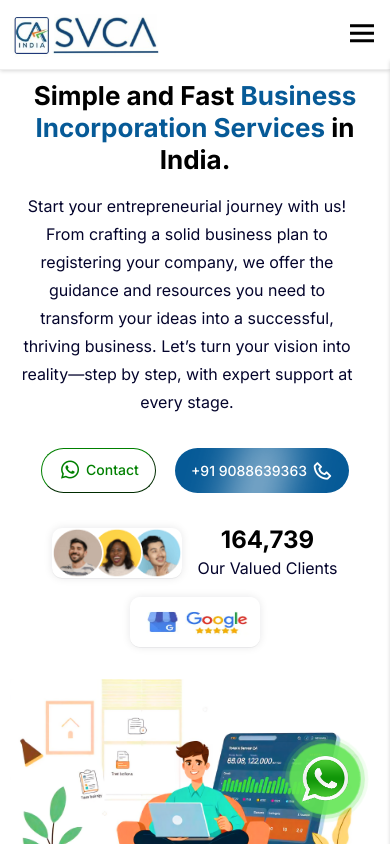
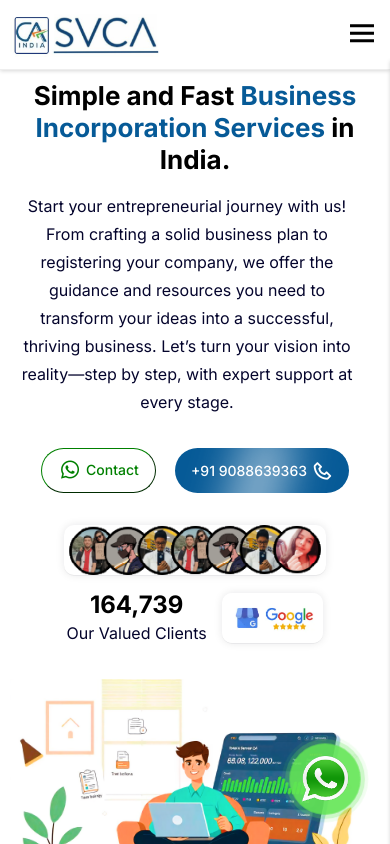
Before and after one commit to wass-technologies/CAvineetji, a React (Vite) app: page / in a window 390 px wide. Shown: the top 844 px of the page. Built offline with nearby package versions, Linux system fonts and the light colour scheme.

Commit message:
Fixed error, added reviews, fixed menu

```diff
--- a/src/components/Footer/Footer.jsx
+++ b/src/components/Footer/Footer.jsx
@@ -143,7 +143,10 @@ const Footer = () => {
                 <a href="">
                   <i className="bx bxl-youtube"></i>
                 </a>
-                <a href="">
+                <a
+                  target="_blank"
+                  href="https://www.instagram.com/svcassociate.in?igsh=YzljYTk1ODg3Zg%3D%3D"
+                >
                   <i className="bx bxl-instagram"></i>
                 </a>
 
--- a/src/pages/Home/Home.jsx
+++ b/src/pages/Home/Home.jsx
@@ -9,6 +9,7 @@ import "swiper/css/navigation";
 import { Swiper, SwiperSlide } from "swiper/react";
 import { servicesData } from "../../constant";
 
+import Pepols from "../../assets/Images/shape/peaple.png";
 import homeBanner from "../../assets/Images/banners/Group 2 (1) (1) 1.png";
 import ladySmile from "../../assets/Images/banners/Group 1.png";
 import aboutUs from "../../assets/Images/banners/image 3.png";
@@ -53,38 +54,163 @@ const Home = () => {
 
   const testimonials = [
     {
-      name: "Rajesh Kumar",
+      name: "FM Office Dream Residency",
       companyLogo: googleImage,
-      authorImage: userImage,
-      text: "We’ve been using this service for over a year, and we couldn't be more satisfied. Their customer support is top-notch, and the results are impressive.",
+      authorImage:
+        "https://lh3.googleusercontent.com/a-/ALV-UjX_9nrKIhas8n_X0wfNtnTR9vYjXQj2rVP0PtyOKvz_UI2_Betx=s40-c-rp-mo-br100",
+      text: "I had an excellent experience with this CA firm. Their team is professional, knowledgeable, and always goes the extra mile to ensure client satisfaction. They handled my financial matters with utmost care and provided clear, actionable advice. Highly recommend!",
+      stars: 5,
+    },
+    {
+      name: "Indranil Mondal",
+      companyLogo: googleImage,
+      authorImage:
+        "https://lh3.googleusercontent.com/a-/ALV-UjXiecM4jwzwIBc5FZljScKrSzwm20DFhZJOotPgzXlVonBgFXiJ=s40-c-rp-mo-br100",
+      text: "Great experience working with Vineet Ji and Shubhankar. They always maintains deadlines and clears all our doubts.",
+      stars: 5,
+    },
+    {
+      name: "K Kedia",
+      companyLogo: googleImage,
+      authorImage:
+        "https://lh3.googleusercontent.com/a/ACg8ocKU3JjhWSnso9rXR-g5cLR7rJw_mP510DDruIDKERh2W0EQCw=s40-c-rp-mo-br100",
+      text: "SVC & ASSOCIATES delivers an unparalleled level of service that defines excellence. From the initial engagement to the final result, their commitment to customer satisfaction is unwavering. With meticulous attention to detail, prompt responses, and a genuine passion for exceeding expectations, Vineet Ji has set a new standard for exceptional service. I enthusiastically recommend their services to anyone in search of a truly remarkable experience :)",
+      stars: 5,
+    },
+    {
+      name: "Ashis Choudhury",
+      companyLogo: googleImage,
+      authorImage:
+        "https://lh3.googleusercontent.com/a-/ALV-UjXPSgRDWECjwdYMfFp5eR_nHIaC_yTijifvsjTO5zvTPpOohA2F=s40-c-rp-mo-br100",
+      text: "Accurate and quick service. Very much professional. 2 years back, I approached other firm, they didn't do it and keep saying it will be done, no worries. Finally I reached out to vineet ji,  I had only 2 days left for filing, and he did it effortlessly.",
       stars: 4,
     },
     {
-      name: "Sana Gupta",
+      name: "Moinak Dey",
       companyLogo: googleImage,
-      authorImage: userImage,
-      text: "This tool has revolutionized our workflow! It’s intuitive and has saved us countless hours of manual work.",
-      stars: 4,
-    },
-    {
-      name: "Anil Sharma",
-      companyLogo: googleImage,
-      authorImage: userImage,
-      text: "I was impressed by the speed and ease with which they were able to help us with our project. The team is very professional.",
+      authorImage:
+        "https://lh3.googleusercontent.com/a-/ALV-UjVa24JrkDcWEWab4OldmWwhBcFOt_llWrC5ABI7vAqRKfWch0Fh=s40-c-rp-mo-ba2-br100",
+      text: "Excellent services. On stop solution for all queries.",
       stars: 5,
     },
     {
-      name: "Priya Mehta",
+      name: "Arijit Roy",
+      companyLogo: googleImage,
+      authorImage:
+        "https://lh3.googleusercontent.com/a/ACg8ocI_1YT6rpAmxmiPWE2U4lSwpt0R2BAFjoA8raK3XJ_CwMlzqjM=s40-c-rp-mo-br100",
+      text: "Satisfied with services provided by SVC & ASSOCIATES.",
+      stars: 5,
+    },
+    {
+      name: "Sudip Chandra",
+      companyLogo: googleImage,
+      authorImage:
+        "https://lh3.googleusercontent.com/a-/ALV-UjW2pSklIUvCIAYDO_Oh1g0x25XlQ7jX7fqDu34J1zwBp-IMO4b7=s40-c-rp-mo-br100",
+      text: "Be tension free about your financial matter with the association of SVC & ASSOCIATES",
+      stars: 5,
+    },
+    {
+      name: "Nitesh Saraf",
+      companyLogo: googleImage,
+      authorImage:
+        "https://lh3.googleusercontent.com/a-/ALV-UjXKLvAJFauJ2T8c9DBL0AqdJL8Ta2rE97x3-3JhhNdSW6_vURK1=s40-c-rp-mo-br100",
+      text: "Excellent services at reasonable cost.",
+      stars: 5,
+    },
+    {
+      name: "MANASHI ACHARYA",
+      companyLogo: googleImage,
+      authorImage:
+        "https://lh3.googleusercontent.com/a-/ALV-UjXYk8EpBzmX7FQ_3yNmPahHXEIn1NcOAJ0lJeclxhdJK4nh7kGJ=s40-c-rp-mo-br100",
+      text: "As previous year, this time also SVC&ASSOCIATES taken prompt action and cooperation for submitting the IT return.",
+      stars: 5,
+    },
+    {
+      name: "Ashok Sharma",
+      companyLogo: googleImage,
+      authorImage:
+        "https://lh3.googleusercontent.com/a/ACg8ocJ-0h0MN2JGeXgMdkwtQjj9OVCD3CrasRxx7yzkVnnK9uN-ay7l=s40-c-rp-mo-br100",
+      text: "It was an excellent experience since the beginning till filing of my ITR today I shall highly recommend this company specially the owner of the company Sri Vineet Kumar.All the best for him.",
+      stars: 5,
+    },
+    {
+      name: "Kabita kumari Shaw",
+      companyLogo: googleImage,
+      authorImage:
+        "https://lh3.googleusercontent.com/a-/ALV-UjUNQSnQb-ltlm9kPS_1AJQMDdzxSdxzq5cmM_vKFx33Y5JTsfbq=s40-c-rp-mo-br100",
+      text: "It's good for Learning from this firm one can gain alot of knowledge regarding Accounts. Our principle is very best and environment is also good.",
+      stars: 5,
+    },
+    {
+      name: "Ravindra Chowdhary",
+      companyLogo: googleImage,
+      authorImage:
+        "https://lh3.googleusercontent.com/a/ACg8ocIxkkQsJSLFgrwLPLUUzlvYgPGR0ibe8n22lff6ksM8pCAHyA=s40-c-rp-mo-br100",
+      text: "Overwhelmed after meeting Sir, cleared all doubt. I will recommend you all people to avail service from him you will be as happy as me.",
+      stars: 5,
+    },
+    {
+      name: "Buddha Nandy",
+      companyLogo: googleImage,
+      authorImage:
+        "https://lh3.googleusercontent.com/a/ACg8ocLGL9bmo0c-duFSXG9S696azuQeokPukYc6emF51tqSQlLTgA=s40-c-rp-mo-br100",
+      text: "I got maximum and instant help from SVC and Associates for filing my I Tax filing. The whole team was very  helpful and transparent to solve the problems.",
+      stars: 5,
+    },
+    {
+      name: "Shyamsundar Ghosh",
+      companyLogo: googleImage,
+      authorImage:
+        "https://lh3.googleusercontent.com/a/ACg8ocKHeoMFQbyBX4EFAe9hFEqnden0degQDQa0xjNxkYqoetfTvg=s40-c-rp-mo-br100",
+      text: "Quick support and very helpful",
+      stars: 5,
+    },
+    {
+      name: "Subhadeep Adhikary",
+      companyLogo: googleImage,
+      authorImage:
+        "https://lh3.googleusercontent.com/a-/ALV-UjWKcb_lyK_dfx1N9crKUafsfOoQsI7h1DjGgE5r8q6dn3nOxQ=s40-c-rp-mo-br100",
+      text: "Very effective and instant problem solution. Consultant fees and ITR filing charges are very less. Very helpful also staff are also helpful.",
+      stars: 5,
+    },
+    {
+      name: "Subhankar Biswas",
+      companyLogo: googleImage,
+      authorImage:
+        "https://lh3.googleusercontent.com/a-/ALV-UjUqVk8C9OWSqA_50Nuyd52QmeNDIm1hkgRtDTKEZ-NxWlLzQKc0=s40-c-rp-mo-br100",
+      text: "Awesome Professional Services Excellent behaviour Reasonable prices Within time deliverable output",
+      stars: 5,
+    },
+    {
+      name: "Sk Siraj",
+      companyLogo: googleImage,
+      authorImage:
+        "https://lh3.googleusercontent.com/a-/ALV-UjVKpMZMvPxMW1vDUKTYIgbuC3IhneUqTn2jE3csc13expHQPI-8=s40-c-rp-mo-br100",
+      text: "I visited  SVC & ASSOCIATES first time but my experience is more than I actually expected.I wish this firm a grand success with the pace of time.",
+      stars: 5,
+    },
+    {
+      name: "Sandipan Bhaumik",
+      companyLogo: googleImage,
+      authorImage:
+        "https://lh3.googleusercontent.com/a-/ALV-UjWVjENlV3RdiBI-rthV9XRTnM74sD3k0QrntmRUwmJLg5PYkOo=s40-c-rp-mo-br100",
+      text: "Very much satisfied with his services. highly recomended",
+      stars: 5,
+    },
+    {
+      name: "Piya Das",
       companyLogo: googleImage,
       authorImage: userImage,
-      text: "An excellent experience overall. Their team took care of everything, and the results were outstanding. Highly recommended!",
-      stars: 4,
+      text: "Happy with the ITR filling service. Quick and fast process. Thanks alot",
+      stars: 5,
     },
+
     {
-      name: "Vikram Patel",
+      name: "Ratna Banerjee",
       companyLogo: googleImage,
-      authorImage: userImage,
-      text: "Amazing customer service and a very user-friendly platform. We’ve been using this for several months now, and it's been a game-changer.",
+      authorImage:
+        "https://lh3.googleusercontent.com/a/ACg8ocKfwlRGU5MoU50aff1OyuY6VXTAnqStTWA5wuy1-LORAQVgEg=s40-c-rp-mo-br100",
+      text: "Director and all staffs are very cooperative. I am fully satisfied.",
       stars: 5,
     },
   ];
@@ -125,7 +251,7 @@ const Home = () => {
           </div>
 
           <div className="__rating">
-            <img src={avtar_icon} alt="avtar_icon" />
+            <img src={Pepols} alt="avtar_icon" />
 
             <div className="__happy">
               <h2>{customerCount.toLocaleString()}</h2>
--- a/src/pages/Home/Home.scss
+++ b/src/pages/Home/Home.scss
@@ -1246,7 +1246,7 @@
           }
 
           img {
-            width: 130px;
+            object-fit: contain;
             height: 50px;
           }
         }
```
Also changed, not shown: src/components/Footer/Footer.scss (+23 -11 lines), src/components/Header/MobileHeader.jsx (+31 -6 lines), src/assets/Images/shape/peaple.png (added).
